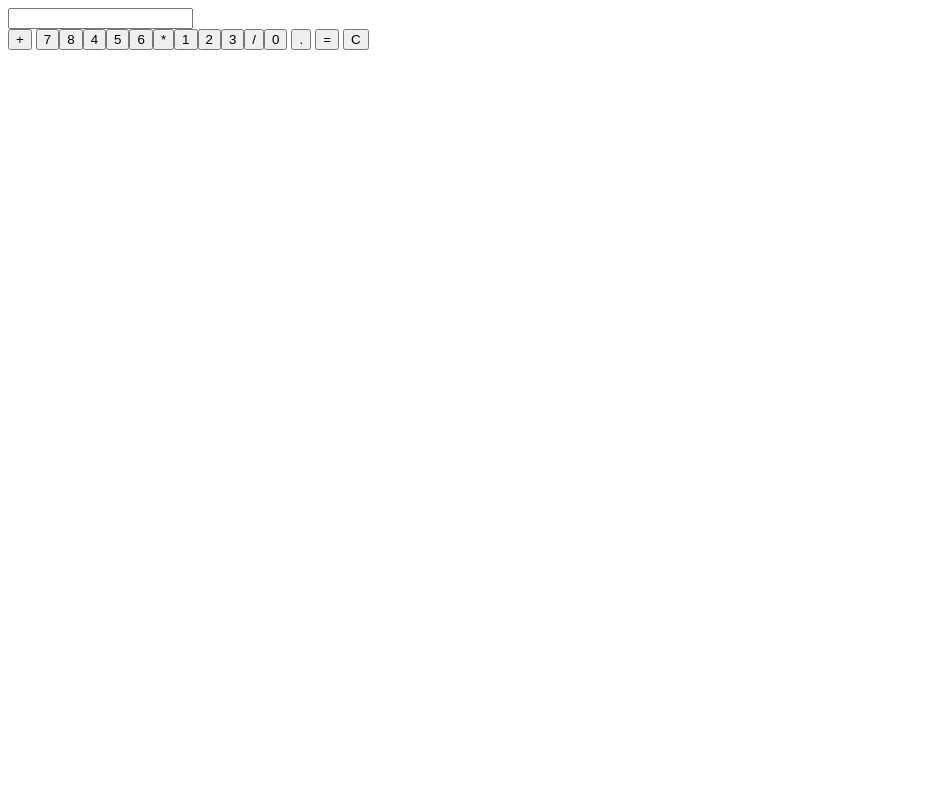
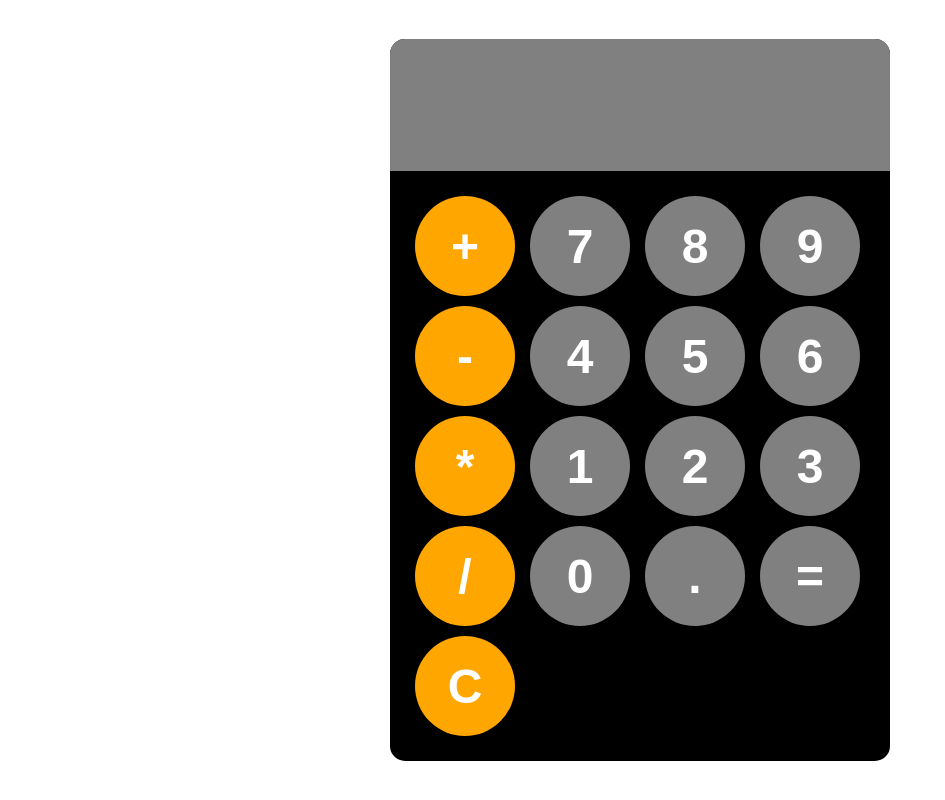
Before and after one commit to chrisjoiner1989/Calculator, a plain HTML site: page index.html in a window 1280 px wide. Shown: the whole page, without its empty margins (0-945 px from the left). Drawn offline with Linux system fonts and the light colour scheme.

Commit message:
added css styling and updates to html

```diff
--- a/index.html
+++ b/index.html
@@ -4,26 +4,29 @@
     <meta charset="UTF-8" />
     <meta name="viewport" content="width=device-width, initial-scale=1.0" />
     <title>Calculator</title>
+    <link rel="stylesheet" href="style.css" />
   </head>
   <body>
-    <div id="calulator">
+    <div id="calculator">
       <input id="display" readonly />
       <div id="keys">
-        <button onclick="appendToDisplay('+')">+</button>
+        <button onclick="appendToDisplay('+')" class="operator-btn">+</button>
         <button onclick="appendToDisplay('7')">7</button
-        ><button onclick="appendToDisplay('8')">8</button
+        ><button onclick="appendToDisplay('8')">8</button>
+        <button onclick="appendToDisplay('9')">9</button
+        ><button onclick="appendToDisplay('-')" class="operator-btn">-</button
         ><button onclick="appendToDisplay('4')">4</button
         ><button onclick="appendToDisplay('5')">5</button
         ><button onclick="appendToDisplay('6')">6</button
-        ><button onclick="appendToDisplay('*')">*</button
+        ><button onclick="appendToDisplay('*')" class="operator-btn">*</button
         ><button onclick="appendToDisplay('1')">1</button
         ><button onclick="appendToDisplay('2')">2</button
         ><button onclick="appendToDisplay('3')">3</button
-        ><button onclick="appendToDisplay('/')">/</button
+        ><button onclick="appendToDisplay('/')" class="operator-btn">/</button
         ><button onclick="appendToDisplay('0')">0</button>
         <button onclick="appendToDisplay('.')">.</button>
         <button onclick="calculate()">=</button>
-        <button onclick="clearDisplay">C</button>
+        <button onclick="clearDisplay" class="operator-btn">C</button>
       </div>
     </div>
   </body>
--- a/style.css
+++ b/style.css
@@ -0,0 +1,61 @@
+body {
+  margin: 0;
+  display: flex;
+  justify-content: center;
+  align-items: center;
+  height: 100vh;
+}
+
+#calculator {
+  font-family: Arial, sans-serif;
+  background-color: black;
+  border-radius: 15px;
+  max-width: 500px;
+  overflow: hidden;
+}
+
+#display {
+  width: 100%;
+  padding: 20px;
+  font-size: 5rem;
+  text-align: left;
+  border: none;
+  background-color: grey;
+}
+#keys {
+  display: grid;
+  grid-template-columns: repeat(4, 1fr);
+  gap: 10px;
+  padding: 25px;
+}
+button {
+  width: 100px;
+  height: 100px;
+  border-radius: 50px;
+  border: none;
+  background-color: grey;
+  color: #fff;
+  font-size: 3rem;
+  font-weight: bold;
+  cursor: pointer;
+}
+
+button:hover {
+  background-color: hsl(0, 0 40%);
+}
+
+button:active {
+  background-color: hsl(0, 0 50%);
+}
+
+.operator-btn {
+  background-color: hsl(39, 100%, 50%);
+}
+
+.operator-btn:hover {
+  background-color: hsl(39, 100%, 65%);
+}
+
+.operator-btn:active {
+  background-color: hsl(39, 100%, 75%);
+}
```
